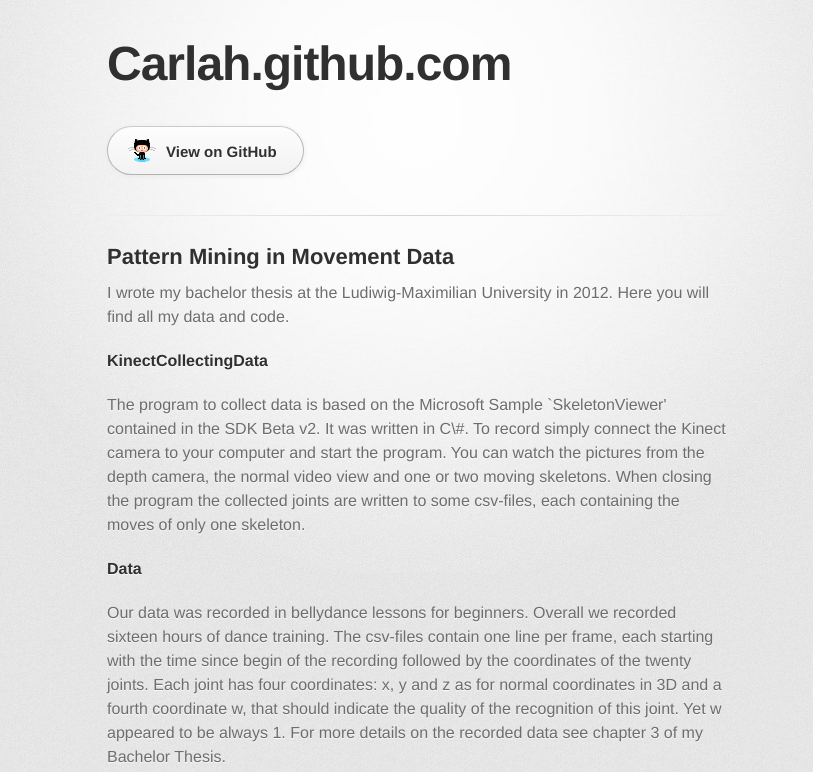
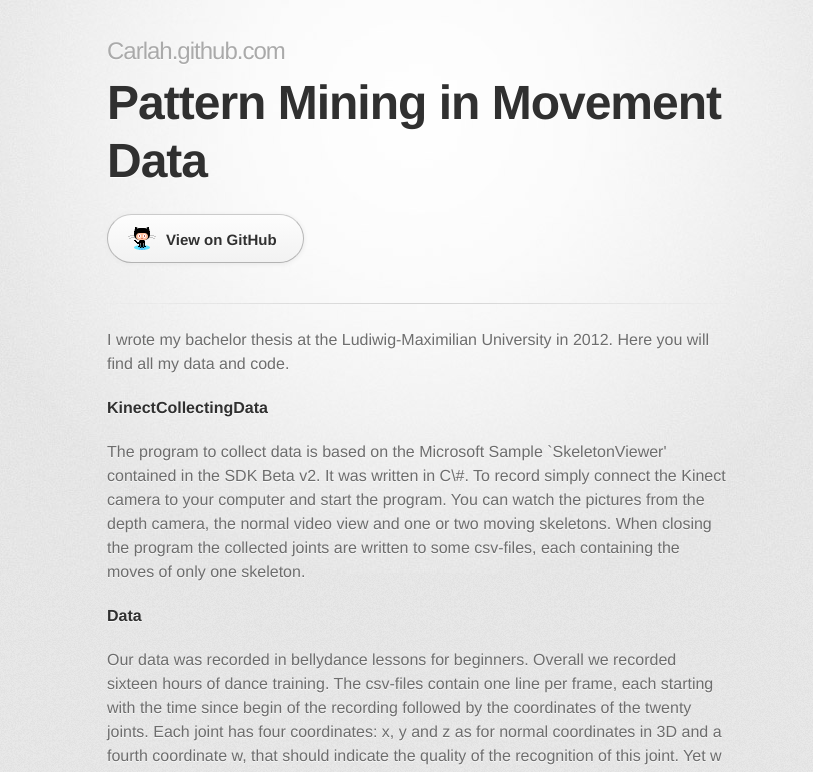
Before and after one commit to CarlaH/carlah.github.com, a plain HTML site: page index.html in a window 1280 px wide. Shown: the top 772 px of the page, without its empty margins (223-1036 px from the left). Drawn offline with Linux system fonts and the light colour scheme; a web font is replaced by a local one.

Commit message:
Update master

```diff
--- a/index.html
+++ b/index.html
@@ -18,8 +18,8 @@
       <div class="inner">
 
         <header>
-          <h1>Carlah.github.com</h1>
-          <h2></h2>
+          <h2>Carlah.github.com</h2>
+          <h1>Pattern Mining in Movement Data</h1>
         </header>
 
         <section id="downloads" class="clearfix">
@@ -29,7 +29,6 @@
         <hr>
 
         <section id="main_content">
-          <h2>Pattern Mining in Movement Data</h2>
 
         <p>I wrote my bachelor thesis at the Ludiwig-Maximilian University in 2012. Here you will find all my
         data and code.</p>
```
